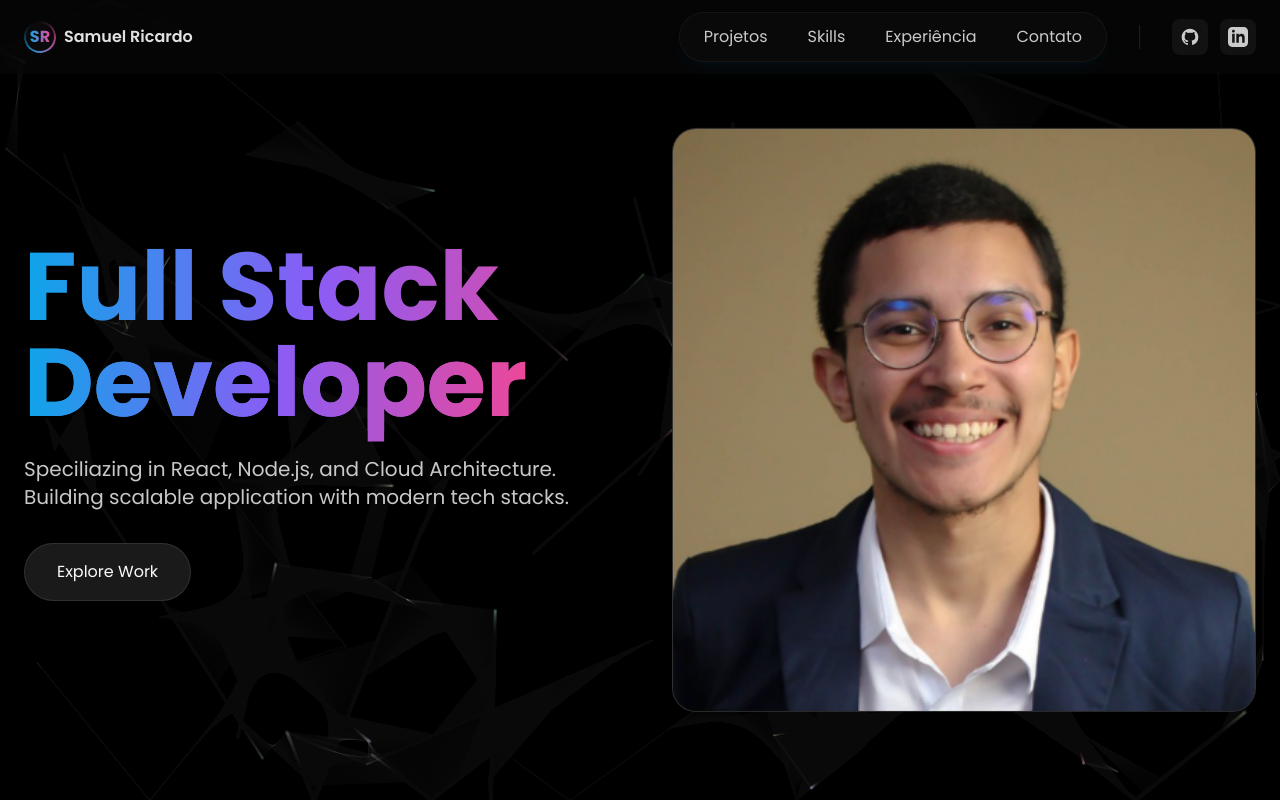
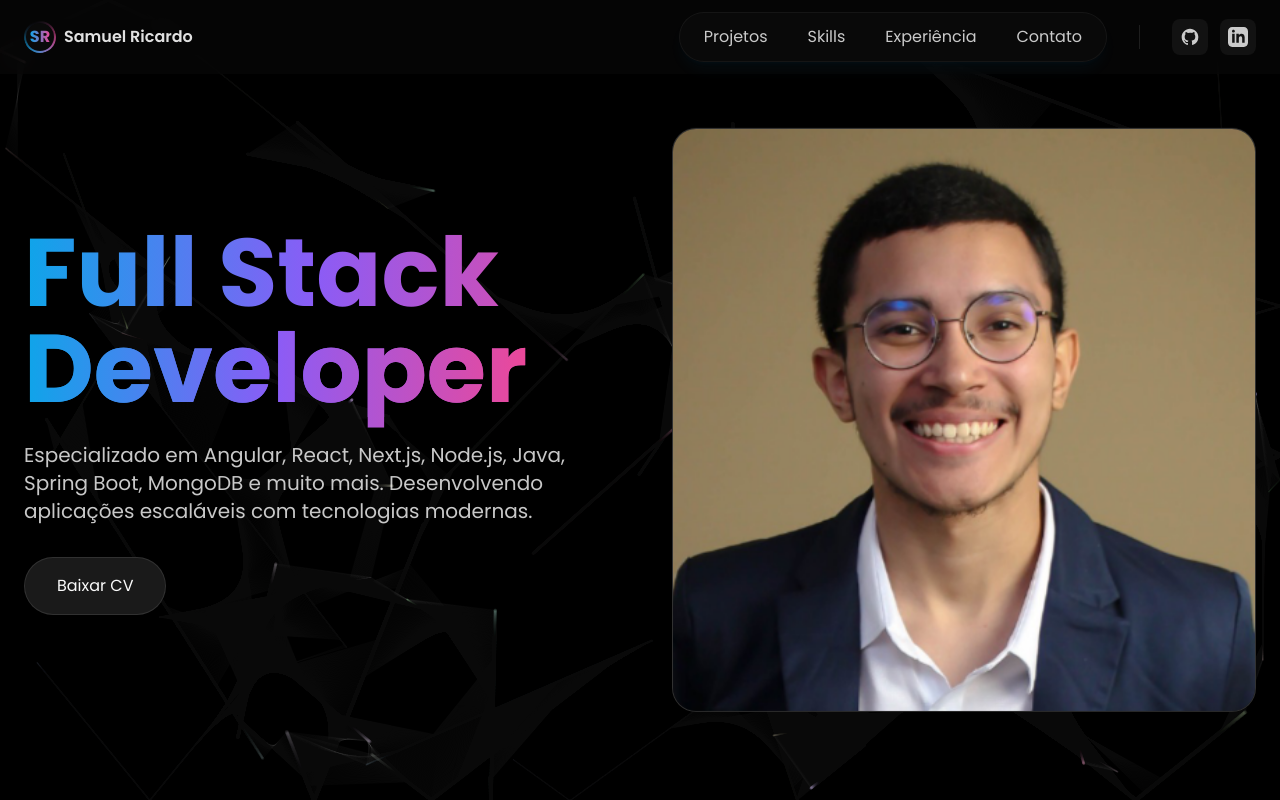
Before and after one commit to SamuelRicardos/portfolio-samuelricardo, a Next.js app: page / in a window 1280 px wide. Shown: the top 800 px of the page. Built offline with nearby package versions, Linux system fonts and the light colour scheme.

Commit message:
adicao de curriculo e alteracao no botao

```diff
--- a/components/hero.tsx
+++ b/components/hero.tsx
@@ -3,7 +3,7 @@
 import { ParticleCanvas } from "@/hooks/particle";
 import { motion, useScroll, useTransform } from "framer-motion";
 import Image from "next/image";
-
+import Link from "next/link";
 
 export default function Hero() {
     const { scrollY } = useScroll();
@@ -52,11 +52,12 @@ export default function Hero() {
                             className="text-xl text-content/80 mb-8"
                         >
 
-                            Speciliazing in React, Node.js, and Cloud Architecture.
-                            Building scalable application with modern tech stacks.
+Especializado em Angular, React, Next.js, Node.js, Java, Spring Boot, MongoDB e muito mais. Desenvolvendo aplicações escaláveis com tecnologias modernas.
 
                         </motion.p>
 
+
+                        <Link href="/CurriculoSamuelRicardo_Fullstack.pdf" download>
                             <motion.button
                                 initial={{ opacity: 0, y: 20 }}
                                 animate={{ opacity: 1, y: 0 }}
@@ -66,15 +67,15 @@ export default function Hero() {
       border-white/10 hover:border-primary/30 transition-all group"
                             >
                                 <span className="text-content group-hover:text-primary transition-colors">
-                                Explore Work
+                                    Baixar CV
                                 </span>
                                 <div
                                     className="absolute inset-0 bg-gradient-to-r
         from-primary/10 to-tertiary/10 opacity-0
         group-hover:opacity-100 transition-opacity"
                                 />
-
                             </motion.button>
+                        </Link>
 
                     </motion.div>
                     {/* Image Card */}
```
Also changed, not shown: 1 other file (tests, documents, lock files or other folders). Lines whose indentation alone changed are shown as unchanged.
